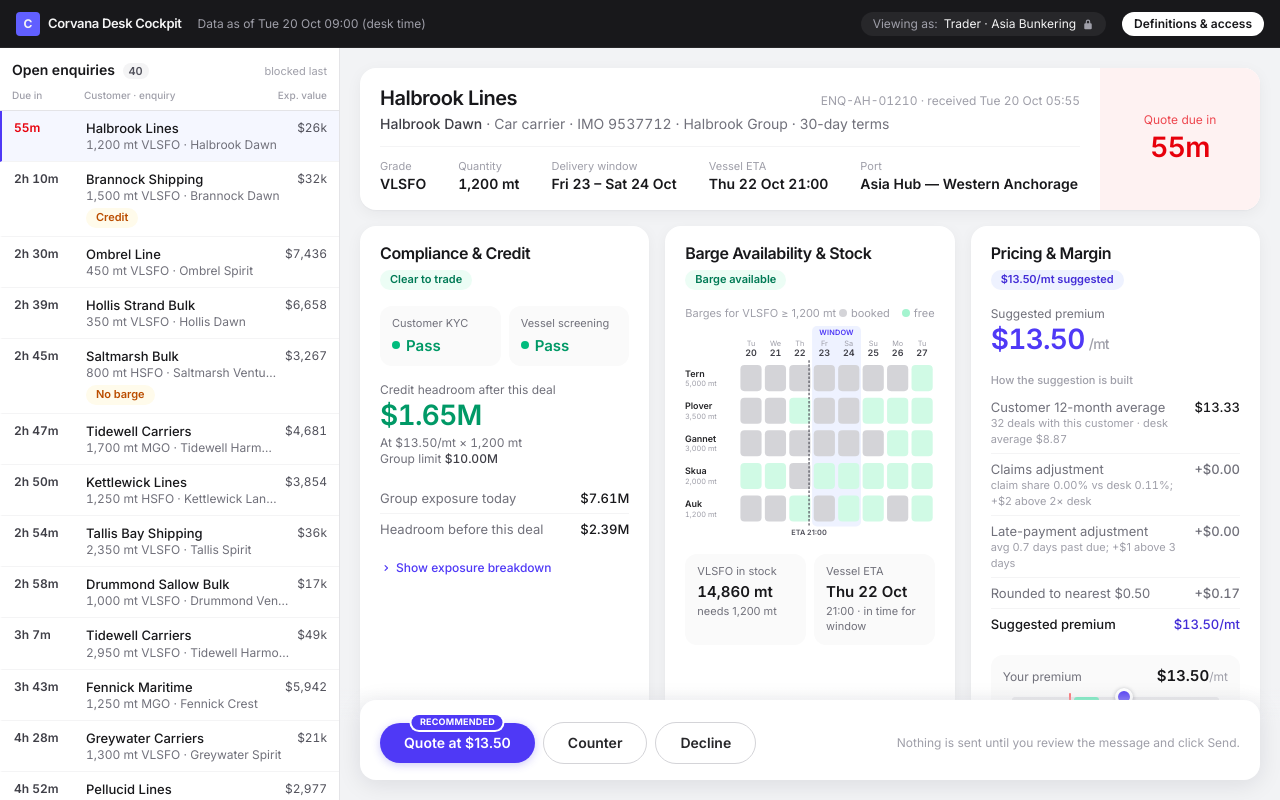
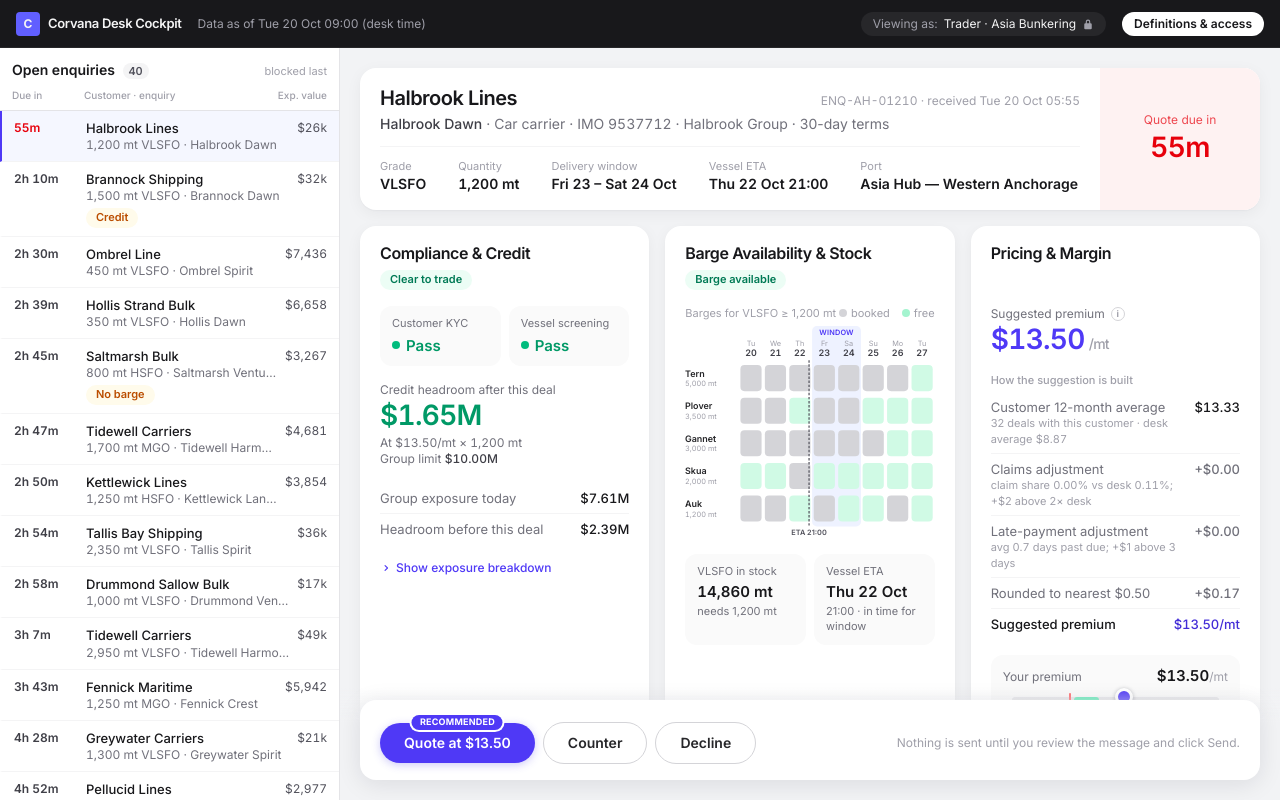
Before and after one commit to DaryaRudych/corvana-desk-cockpit, a React (Vite) app: page / in a window 1280 px wide. Built offline with nearby package versions, Linux system fonts and the light colour scheme.

Commit message:
style(pricing): drop suggested pill; build-up tooltip beside the bold premium
Co-Authored-By: Claude Opus 5.5 <noreply@anthropic.com>

```diff
--- a/src/components/PricePanel.tsx
+++ b/src/components/PricePanel.tsx
@@ -2,7 +2,7 @@ import { mt, usd, usdMt } from '../lib/format'
 import type { ValueOf } from '../semantic/metrics'
 import { query, type QueryResult, type UserContext } from '../semantic/query'
 import { termsParams, type Terms } from './terms'
-import { Card, Hero, List, ListRow, MetricValue, type Verdict } from './ui'
+import { Card, Hero, InfoTip, List, ListRow, MetricValue, type Verdict } from './ui'
 
 type WinRange = ValueOf<'win_range_similar'>
 
@@ -148,11 +148,38 @@ export function PricePanel({
   const fromCustomer = bd?.baseSource === 'customer'
   const adj = (v: number) => `${v < 0 ? '−' : '+'}$${Math.abs(v).toFixed(2)}`
 
-  const verdict: Verdict = thinMargin ? { tone: 'warn', label: 'Margin under $3/mt' } : { tone: 'accent', label: `${usdMt(suggested.value ?? 0)}/mt suggested` }
+  // No suggested-premium pill: the bold figure below is its one place. The pill only flags a thin margin.
+  const verdict: Verdict | undefined = thinMargin ? { tone: 'warn', label: 'Margin under $3/mt' } : undefined
+  const step = (v: number) => (v ? `${v < 0 ? '−' : '+'}$${Math.abs(v).toFixed(2)}` : '—')
 
   return (
     <Card title="Pricing & Margin" verdict={verdict}>
-      <Hero label="Suggested premium" tone="accent">
+      <Hero
+        tone="accent"
+        label={
+          <>
+            Suggested premium
+            {bd && (
+              <InfoTip label="How the suggested premium is built" below>
+                <span className="mb-1.5 block font-semibold">Rule: how the suggestion is built</span>
+                <span className="num grid grid-cols-[1fr_auto] gap-x-4 gap-y-0.5">
+                  <span className="text-zinc-300">
+                    {bd.baseSource === 'customer' ? 'Customer 12-month avg' : 'Desk avg (< 5 customer deals)'} · {deals.value ?? 0} deals
+                  </span>
+                  <span>{usdMt(bd.base)}</span>
+                  <span className="text-zinc-300">Claims</span>
+                  <span>{step(bd.claimAdj)}</span>
+                  <span className="text-zinc-300">Late payment</span>
+                  <span>{step(bd.dpdAdj)}</span>
+                  <span className="text-zinc-300">Rounding to $0.50</span>
+                  <span>{step(bd.rounding)}</span>
+                </span>
+                <span className="mt-1.5 block text-[11px] text-zinc-400">+$2 if claim share is over 2× the desk’s; +$1 if average days past due is over 3.</span>
+              </InfoTip>
+            )}
+          </>
+        }
+      >
         <MetricValue r={suggested} format={(v: number) => usdMt(v)} />
         <span className="ml-1 text-sm font-medium text-zinc-400">/mt</span>
       </Hero>
--- a/src/components/ui.tsx
+++ b/src/components/ui.tsx
@@ -47,10 +47,10 @@ const HERO_TONE: Record<Tone, string> = {
   accent: 'text-indigo-600',
 }
 /** The one figure a card leads with. */
-export function Hero({ label, tone = 'neutral', caption, children }: { label: string; tone?: Tone; caption?: ReactNode; children: ReactNode }) {
+export function Hero({ label, tone = 'neutral', caption, children }: { label: ReactNode; tone?: Tone; caption?: ReactNode; children: ReactNode }) {
   return (
     <div>
-      <div className="text-xs text-zinc-500">{label}</div>
+      <div className="flex items-center gap-1.5 text-xs text-zinc-500">{label}</div>
       <div className={`text-[28px] leading-tight font-semibold tracking-tight ${HERO_TONE[tone]}`}>{children}</div>
       {caption && <div className="mt-0.5 text-xs text-zinc-500">{caption}</div>}
     </div>
```
Also changed, not shown: 1 other file (tests, documents, lock files or other folders).
